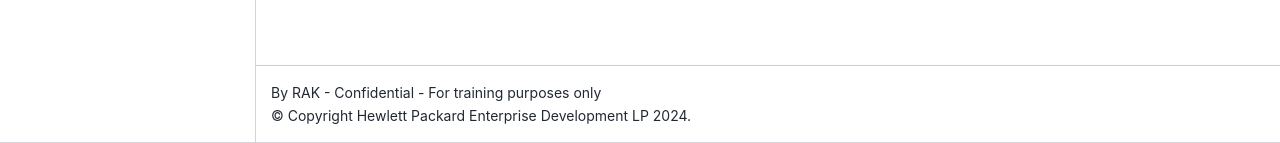
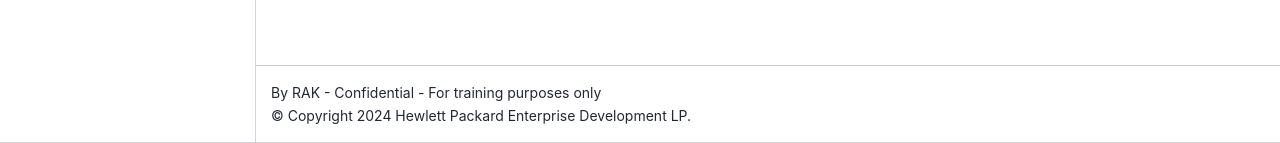
Before and after one commit to xod442/aruba-te-labguide-te4202, a Jupyter Book: the page built from docs/_sidebar.md, in a window 1280 px wide. Shown: the part 757-900 px from the top of the page. Built offline with Jupyter Book 1.0.4 settings and Sphinx 7.4.7 and the Sphinx Book theme 1.1.4, drawn with Linux system fonts in a browser that asks for light colours.

Commit message:
see file for any changes

```diff
--- a/docs/_config.yml
+++ b/docs/_config.yml
@@ -1,6 +1,6 @@
 title : CX 10K Spine-Leaf Workshop
 author: 'RAK - Confidential - For training purposes only'
-copyright: 'Hewlett Packard Enterprise Development LP 2024'
+copyright: '2024 Hewlett Packard Enterprise Development LP'
 logo: 'images/hpe-logo.png'
 
 description: >-
```
Also changed, not shown: 10 other files.
